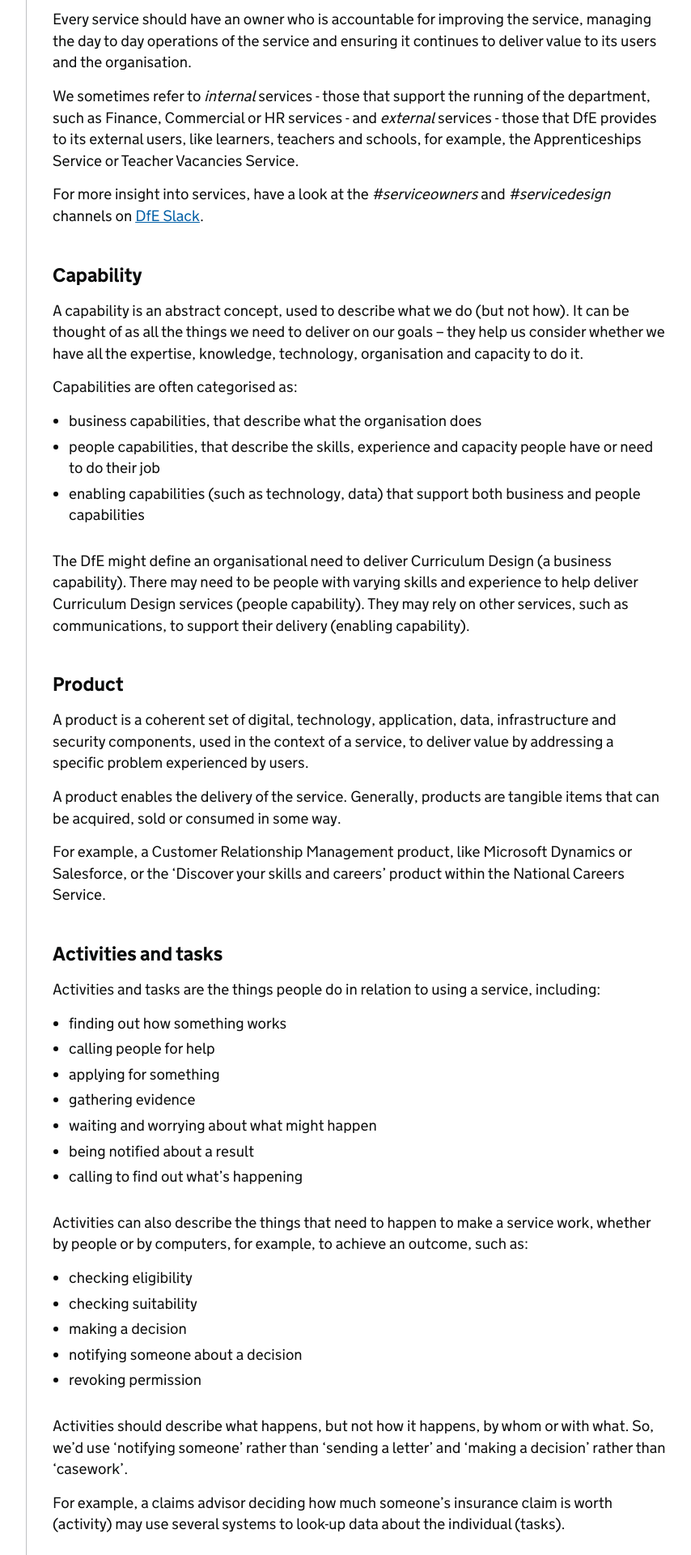
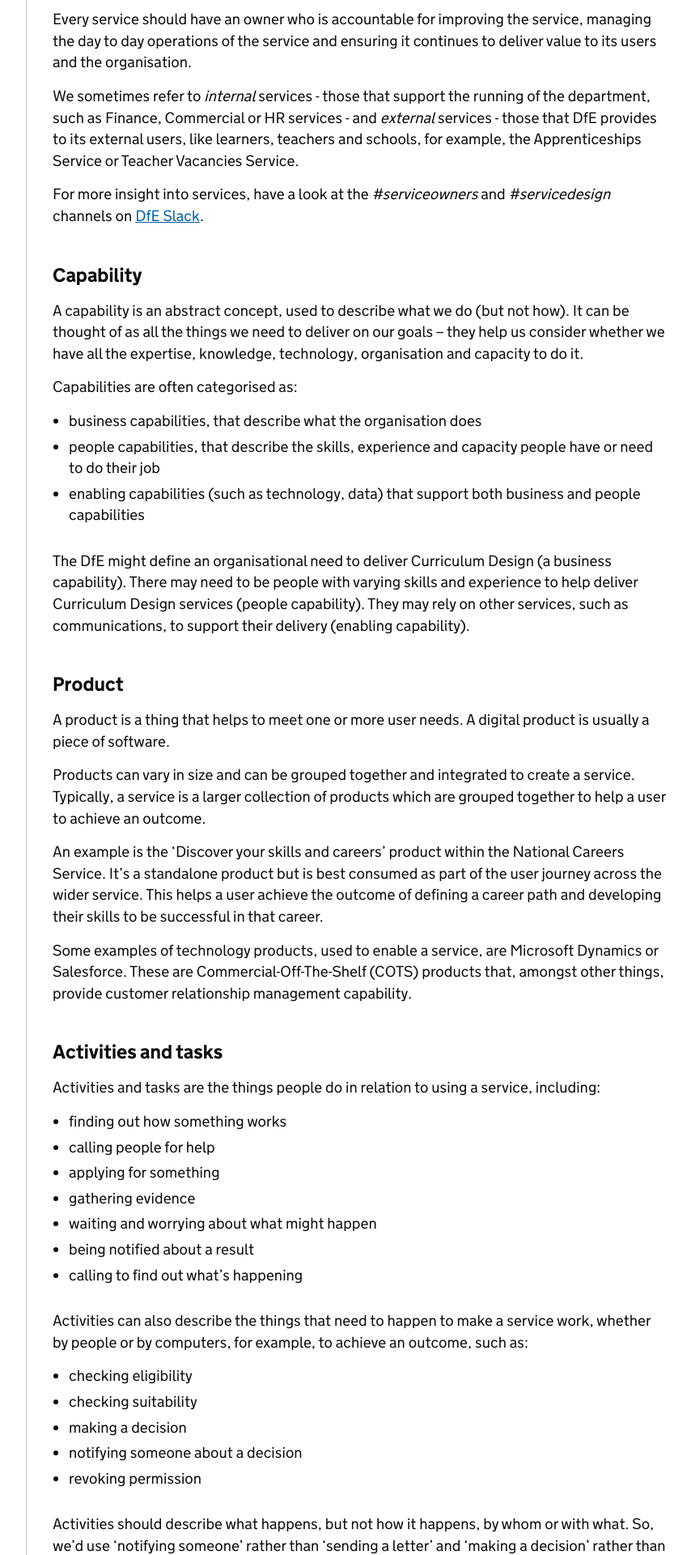
Before and after one commit to DFE-Digital/architecture, a Jekyll site: the page built from standards/common-definitions.md, in a window 1280 px wide. Shown: the part 3080-5000 px from the top of the page at 81% size, without its empty margins (298-1152 px from the left). Built offline with Jekyll 4.4.1, drawn with Linux system fonts in a browser that asks for light colours; our own code applies the rules of GitHub Pages for plain Markdown files.

Commit message:
Add product definition
Added new product definition, as agreed with Head of Product

```diff
--- a/standards/common-definitions.md
+++ b/standards/common-definitions.md
@@ -104,12 +104,13 @@ The DfE might define an organisational need to deliver Curriculum Design (a busi
 <a name="product"></a>
 ### Product ###
 
-A product is a coherent set of digital, technology, application, data, infrastructure and security components, used in the context of a service, to deliver value by addressing a specific problem experienced by users.
+A product is a thing that helps to meet one or more user needs. A digital product is usually a piece of software.
 
-A product enables the delivery of the service. Generally, products are tangible items that can be acquired, sold or consumed in some way.
+Products can vary in size and can be grouped together and integrated to create a service. Typically, a service is a larger collection of products which are grouped together to help a user to achieve an outcome.
 
-For example, a Customer Relationship Management product, like Microsoft Dynamics or Salesforce, or the 'Discover your skills and careers' product within the National Careers Service.
+An example is the 'Discover your skills and careers' product within the National Careers Service. It's a standalone product but is best consumed as part of the user journey across the wider service. This helps a user achieve the outcome of defining a career path and developing their skills to be successful in that career.
 
+Some examples of technology products, used to enable a service, are Microsoft Dynamics or Salesforce. These are Commercial-Off-The-Shelf (COTS) products that, amongst other things, provide customer relationship management capability.
 
 <a name="activities"></a>
 
```
